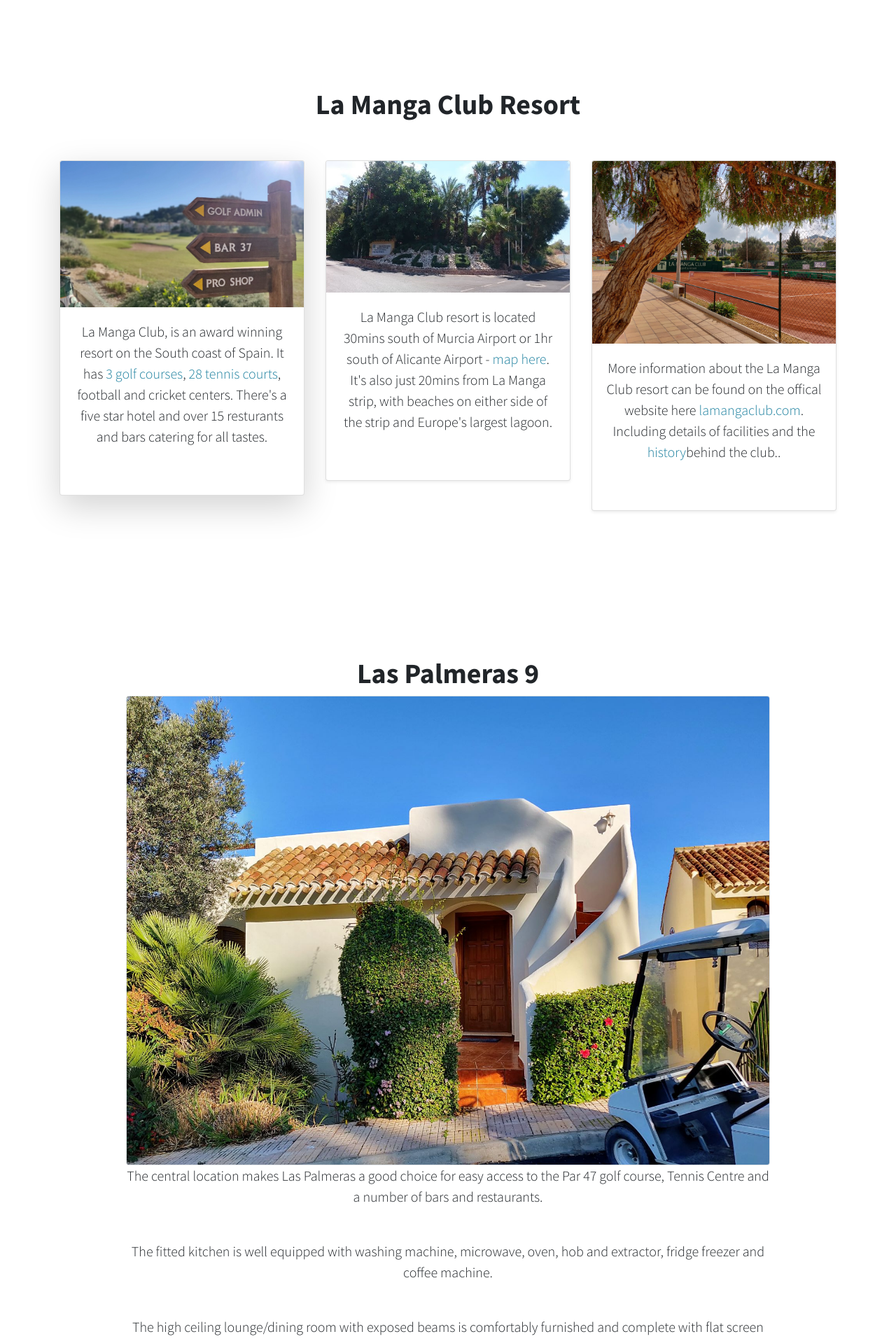
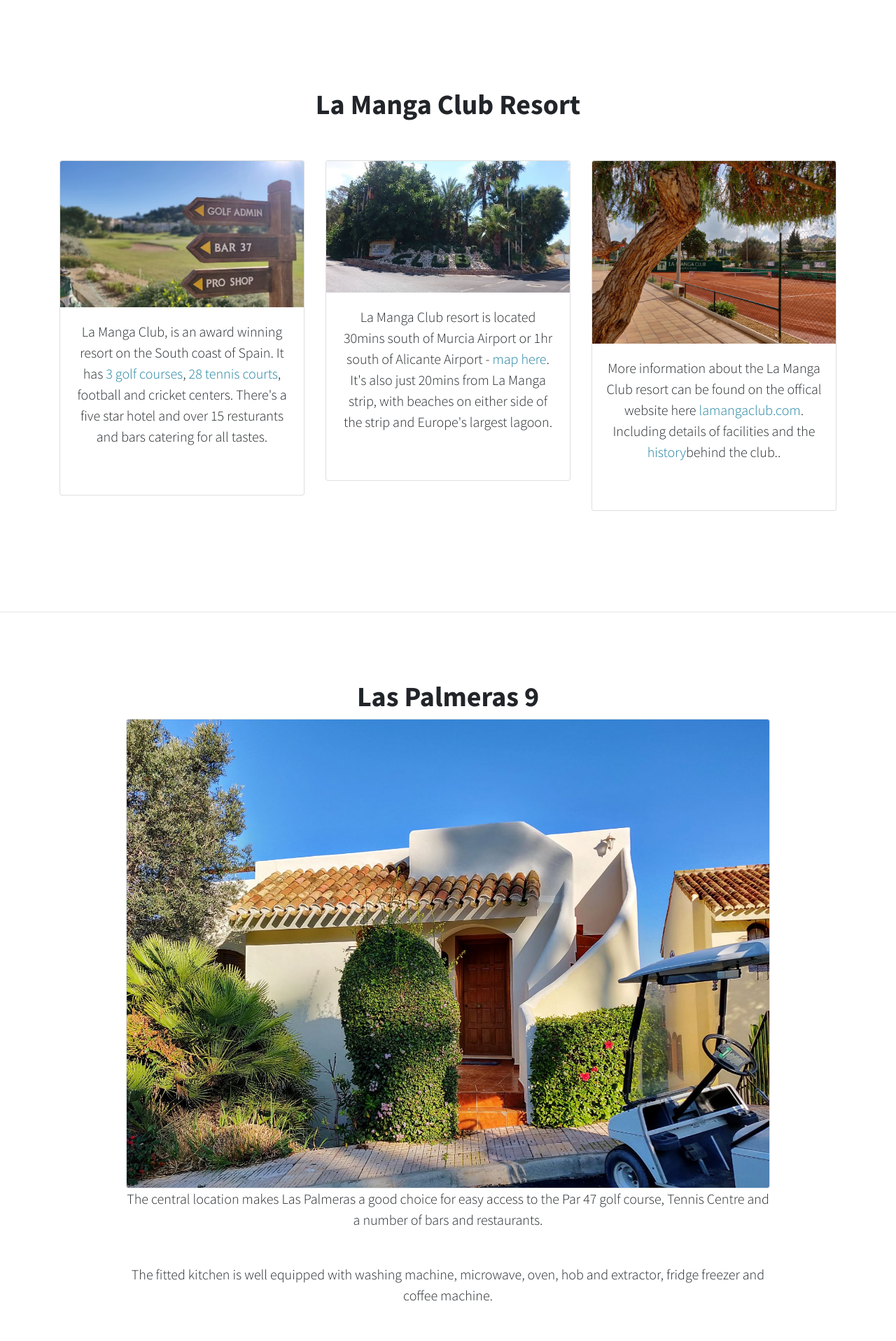
Before and after one commit to richsteer/richsteer.github.io, a Jekyll site: the page built from index.html, in a window 1280 px wide. Shown: the part 1335-3251 px from the top of the page at 70% size. Built offline with Jekyll 4.4.1, drawn with Linux system fonts in a browser that asks for light colours; grey boxes are pictures that could not be loaded.

Commit message:
Update index.html

```diff
--- a/index.html
+++ b/index.html
@@ -30,7 +30,7 @@
 
             <div class="row row-cols-1 row-cols-sm-2 row-cols-md-3 g-3">
                 <div class="col">
-                    <div class="card shadow-lg">
+                    <div class="card shadow-md">
                         <img src="assets/img/la-manga-club-north-course-signpost.jpg" class="card-img-top" alt="..">
                         <div class="card-body">
                             <!--<h5 class="card-title">Card title</h5>-->
@@ -40,7 +40,7 @@
                     </div>
                 </div>
                 <div class="col">
-                    <div class="card shadow-sm">
+                    <div class="card shadow-md">
                         <img src="assets/img/la-manga-club-entrance.jpg" class="card-img-top" alt="..">
                         <div class="card-body">
                             <!--<h5 class="card-title">Card title</h5>-->
@@ -50,7 +50,7 @@
                     </div>
                 </div>
                 <div class="col">
-                    <div class="card shadow-sm">
+                    <div class="card shadow-md">
                         <img src="assets/img/la-manga-club-tennis.jpg" class="card-img-top" alt="..">
                         <div class="card-body">
                             <!--<h5 class="card-title">Card title</h5>-->
@@ -68,7 +68,7 @@
 
     </div>
 </section>
-
+<hr>
 <!-- La Palmeras 9 -->
 <section id="laspalmeras9" class="content-section">
     <div class="container text-center">
```
